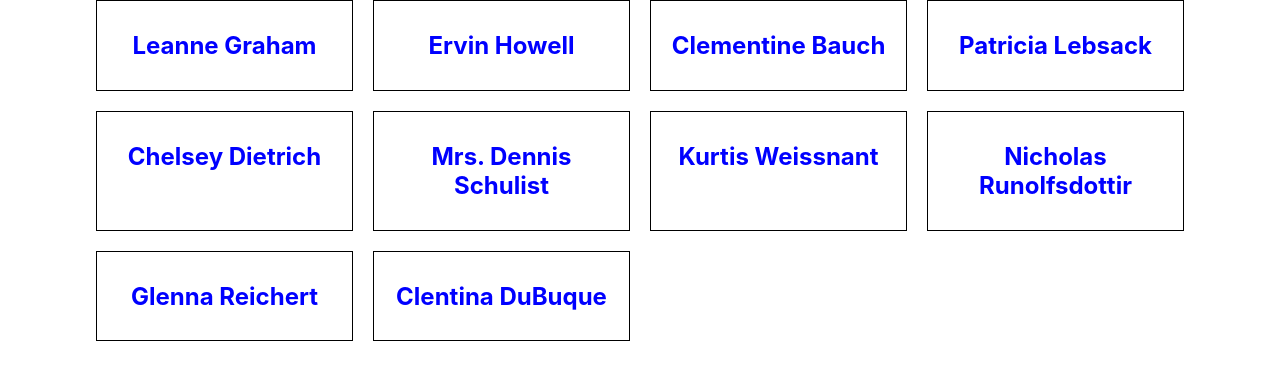
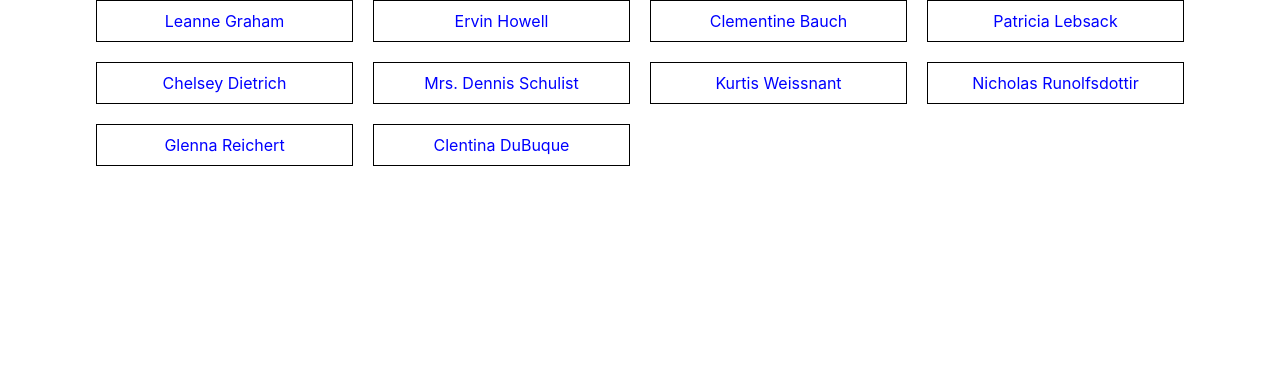
Before and after one commit to msbsoft/monsters-rolodex, a React (Create React App) app: page / in a window 1280 px wide. Shown: the top 380 px of the page. Built offline with nearby package versions, Linux system fonts and the light colour scheme.

Commit message:
Moved card rendering to card list component

```diff
--- a/src/App.js
+++ b/src/App.js
@@ -49,13 +49,7 @@ function App() {
 
   return (
     <div className="App">
-      <CardList>
-        {
-          monsters?.map(monster => (
-            <h2 key={monster.id}>{monster.name}</h2>
-          ))
-        }
-      </CardList>
+      <CardList monsters={monsters} />
     </div>
   );
 }
--- a/src/components/card-list/card-list-component.jsx
+++ b/src/components/card-list/card-list-component.jsx
@@ -5,7 +5,11 @@ const CardList = (props) =>{
 
     return (
         <div className="card-list">
-            {props.children.map(i => <div className="card">{i}</div>)}
+            {props.monsters.map(monster => (
+                <div className="card" key={monster.id}>
+                    {monster.name}
+                </div>
+            ))}
         </div>
     )
 }
```
